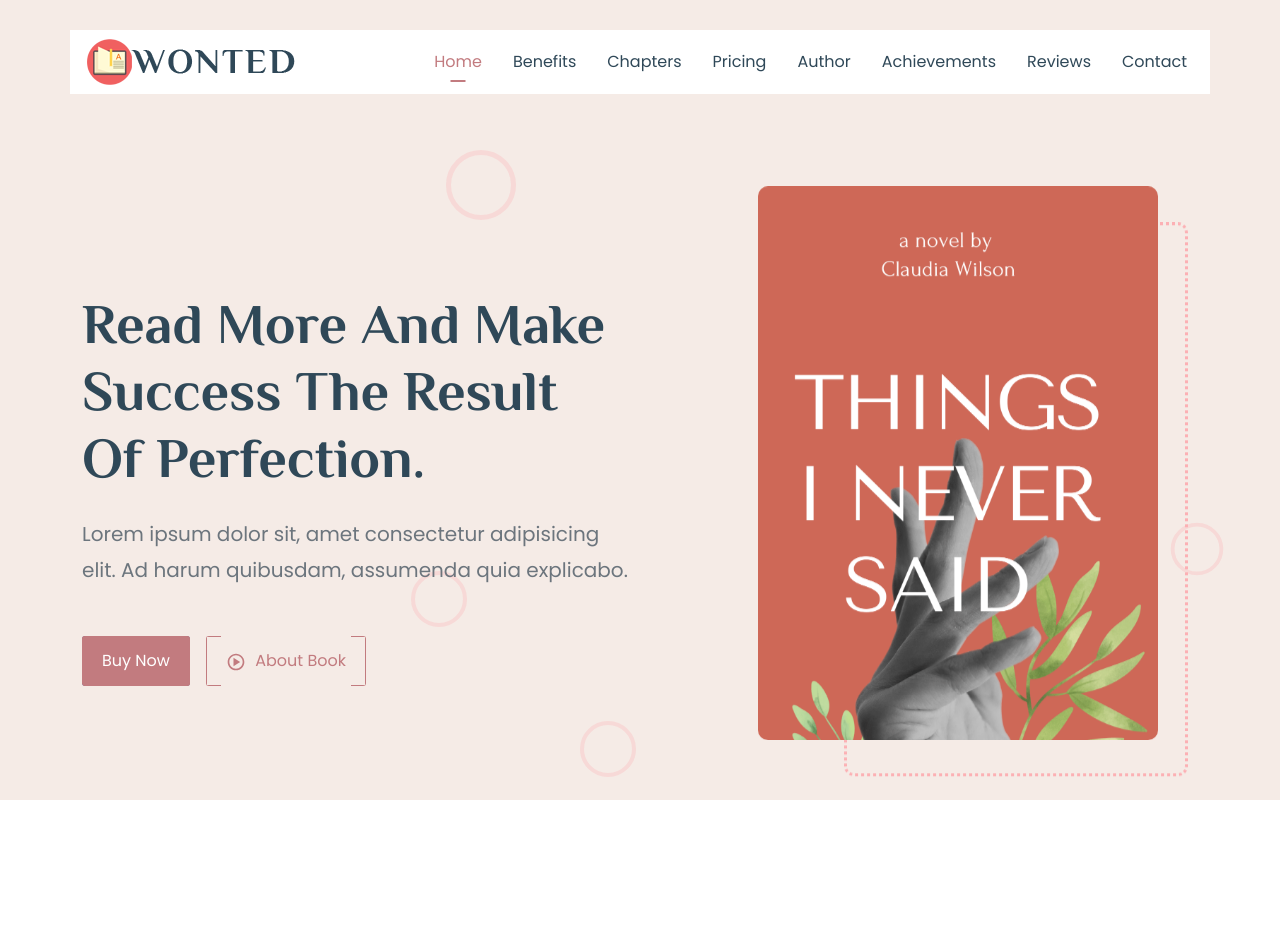
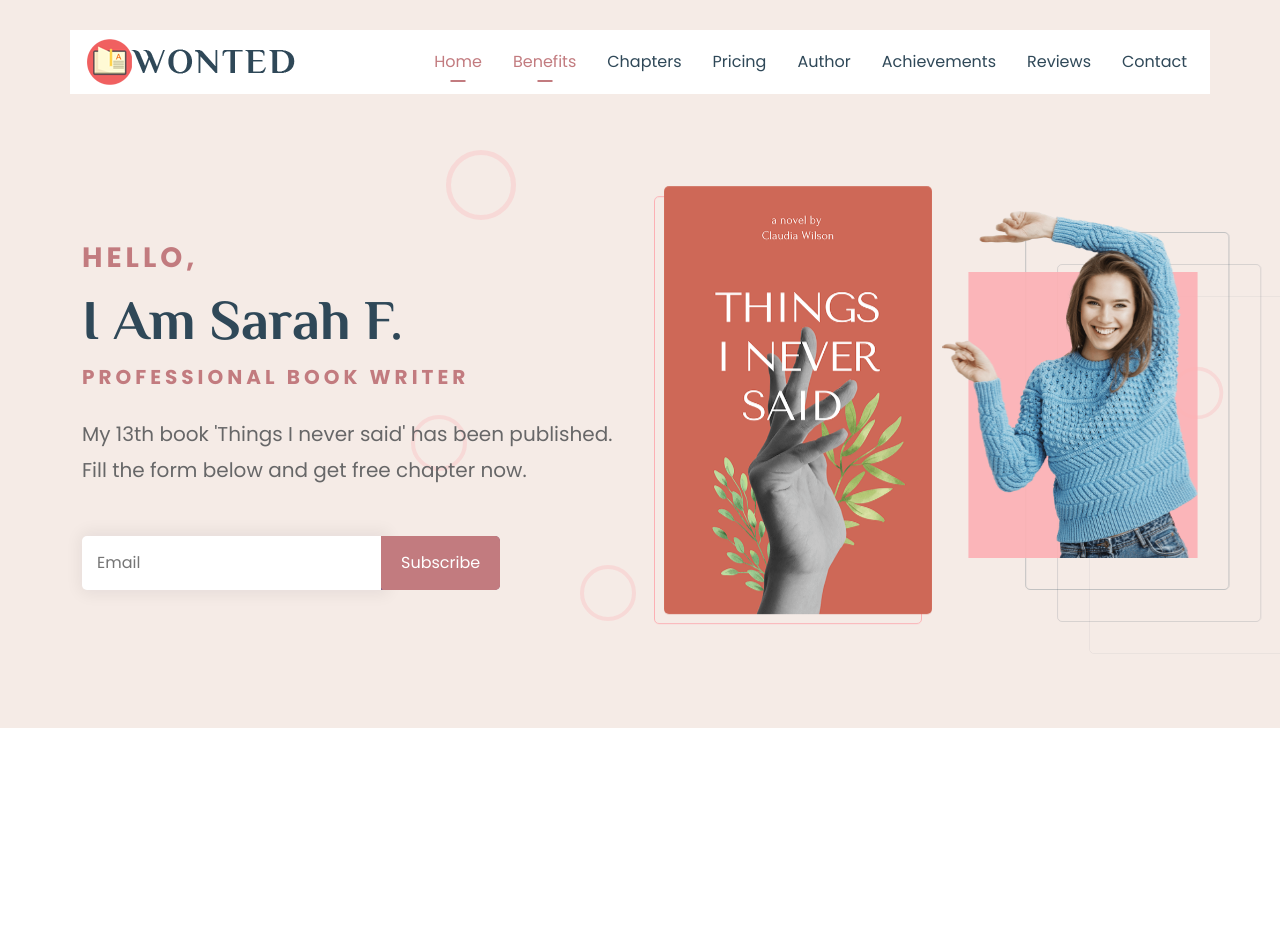
Before and after one commit to foysalimran/wonted-react, a React (Create React App) app: page /v5 in a window 1280 px wide. Shown: the top 952 px of the page. Built offline with nearby package versions, Linux system fonts and the light colour scheme.

Commit message:
version 5 dynamicly data added

```diff
--- a/src/App.js
+++ b/src/App.js
@@ -16,6 +16,7 @@ import SingleBlog from "./components/pages/single-blog";
 import Version03 from "./components/pages/version-03";
 import Version04 from "./components/pages/version-04";
 import Version06 from "./components/pages/version-06";
+import Version05 from "./components/pages/version-05";
 
 function App() {
   useEffect(() => {
@@ -33,7 +34,7 @@ function App() {
         <Route path="v2" element={<Version02 />} />
         <Route path="v3" element={<Version03 />} />
         <Route path="v4" element={<Version04 />} />
-        <Route path="v5" element={<Version02 />} />
+        <Route path="v5" element={<Version05 />} />
         <Route path="v6" element={<Version06 />} />
         <Route path="single-blog" element={<SingleBlog />} />
         <Route path="all-blog" element={<AllBlog />} />
--- a/src/components/achievementV2.js
+++ b/src/components/achievementV2.js
@@ -1,10 +1,10 @@
 import React from "react";
 import data from "../data/achievements.json"
 
-const AchievementV2 = () => {
+const AchievementV2 = ({bgColor}) => {
   const {achievements} = data;
   return (
-    <section id="achievement" className="section-padding achievement bg-one">
+    <section id="achievement" className="section-padding achievement bg-one" style={{backgroundColor: `${bgColor}`}}>
       <div className="container">
         <div className="row">
           <div className="col-xl-6 offset-xl-3 col-lg-10 offset-lg-1">
--- a/src/components/booksv3.js
+++ b/src/components/booksv3.js
@@ -3,10 +3,10 @@ import data from "../data/books.json"
 import { AiFillStar } from 'react-icons/ai';
 
 
-const Booksv3 = () => {
+const Booksv3 = ({bgColor}) => {
     const {booksv3} = data;
   return (
-    <section className="books section-padding">
+    <section className="books section-padding"  style={{backgroundColor: `${bgColor}`}}>
       <div className="container">
         <div className="row">
           <div className="col-xl-6 offset-xl-3 col-lg-10 offset-lg-1">
@@ -46,7 +46,7 @@ const Booksv3 = () => {
            <div className="books__book h-100 translateEffect1">
              <img
                className="img-fluid"
-               src="assets/images/book3.png"
+               src={data.image}
                alt="Book 3"
              />
              <p className="books__book__subtitle">{data.subtitle}</p>
--- /dev/null
+++ b/src/components/herov5.js
@@ -0,0 +1,122 @@
+import React from 'react';
+import data from "../data/herov1.json"
+
+const Herov5 = () => {
+    const {herov5} = data;
+    return (
+        <section
+        id="hero"
+        class="hero hero__padding overflow-hidden position-relative bg-one"
+      >
+        <div class="circle x1"></div>
+        <div class="circle x2"></div>
+        <div class="circle x3"></div>
+        <div class="circle x4"></div>
+        <div class="circle x5"></div>
+        <div class="container">
+          <div class="row gx-5 align-items-center">
+            <div class="col-lg-6 mb-4 mb-lg-0">
+              <div class="hero__content position-relative">
+              <div
+                  className="badge-text mb-2 fs-3 fw-bold"
+                  data-aos="fade-up"
+                  data-aos-duration="1000"
+                  data-aos-delay="700"
+                >
+                  Hello,
+                </div>
+                <h1
+                  className="display-4 mb-2 text-capitalize"
+                  data-aos="fade-up"
+                  data-aos-duration="1000"
+                  data-aos-delay="750"
+                >
+                  I am {herov5.name}
+                </h1>
+                <div
+                  className="badge-text mb-4 fs-5 fw-bold"
+                  data-aos="fade-up"
+                  data-aos-duration="1000"
+                  data-aos-delay="800"
+                >
+                 {herov5.title}
+                </div>
+                <p
+                  className="mb-5 fs-5"
+                  data-aos="fade-up"
+                  data-aos-duration="1000"
+                  data-aos-delay="850"
+                >
+                  {herov5.description}
+                </p>
+                <form
+                  action="assets/subscribe/subscribe.php"
+                  id="subscribe"
+                  data-aos="fade-up"
+                  data-aos-duration="1000"
+                  data-aos-delay="800"
+                >
+                  <div class="input-group">
+                    <input
+                      type="email"
+                      name="email"
+                      placeholder="Email"
+                      id="subscriber-email"
+                    />
+                    <button
+                      class="button button__primary"
+                      id="subscribe-button"
+                    >
+                      <span>{herov5.btn}</span>
+                    </button>
+                  </div>
+                  <div class="result">
+                    <p class="success-msg">
+                      <i class="icofont-check"></i> Your email has been stored!
+                    </p>
+                    <p class="error-msg">
+                      <i class="icofont-close"></i> Sorry! Something went wrong!
+                    </p>
+                  </div>
+                </form>
+                {/* <!-- Mailchimp subscription form --> */}
+                 {/* <form action="#" id="subscribe-mailchimp" data-wow-duration="1.5s">
+                <input type="email" name="email"  placeholder="Your Email" class="input-box">
+                <button type="submit" class="button button__primary">Subscribe</button>
+                <div class="result">
+                    <p class="success-msg"><i class="icofont-check"></i> You email has been stored!</p>
+                    <p class="error-msg"><i class="icofont-close"></i> Sorry! Something went wrong!</p>
+                </div>
+              </form>  */}
+              </div>
+            </div>
+            <div
+              class="col-lg-6 d-flex"
+              data-aos="fade-up"
+              data-aos-duration="1000"
+              data-aos-delay="700"
+            >
+              <div class="hero__book">
+                <div class="hero__book--wrapper">
+                  <img class="img-fluid" src={herov5.bookImage} alt="" />
+                </div>
+              </div>
+              <div class="hero__author text-center">
+                <div class="hero__author--inner hero__author--inner2">
+                  <div
+                    class="hero__author--inner--pic hero__author--inner2--pic d-flex align-items-end justify-content-center"
+                    style={{backgroundImage: `url(${herov5.writerImage})`}}
+                  ></div>
+                  <div class="frame frame-1"></div>
+                  <div class="frame frame-2"></div>
+                  <div class="frame frame-3"></div>
+                </div>
+              </div>
+            </div>
+          </div>
+        </div>
+      </section>
+    );
+};
+
+export default Herov5;
--- /dev/null
+++ b/src/components/pages/version-05.js
@@ -0,0 +1,33 @@
+import React from "react";
+import CtaV5 from "../ctav5";
+import FunFacts from "../fun-facts";
+import Testimonial from "../testimonial";
+import Eventv2 from "../eventv2";
+import Booksv3 from "../booksv3";
+import Blog from "../blog";
+import CtaV4 from "../ctav4";
+import Herov5 from "../herov5";
+import AuthorV2 from "../authorv2";
+import Booksv1 from "../booksv1";
+import AchievementV2 from "../achievementv2";
+import Contact from "../contact";
+
+const Version05 = () => {
+  return (
+    <>
+      <Herov5 />
+      <AuthorV2 />
+      <Booksv1 />
+      <FunFacts />
+      <Booksv3 bgColor="#f5ebe6"/>
+      <AchievementV2 bgColor="#fff"/>
+      <Eventv2 />
+      <Testimonial bgColor="#fff" cardColor="#f5ebe6"/>
+      <CtaV5 />
+      <Blog />
+      <CtaV4 />
+      <Contact />
+    </>
+  );
+};
+export default Version05;
--- a/src/components/testimonial.js
+++ b/src/components/testimonial.js
@@ -7,12 +7,12 @@ import "swiper/css/autoplay";
 import { Autoplay, Pagination } from "swiper";
 import testimonialData from "../data/testimonial.json"
 
-const Testimonial = () => {
+const Testimonial = ({bgColor, cardColor}) => {
   const { testimonial } = testimonialData;
 
   return (
     // <!-- ========== Testimonial section start ========== -->
-    <section id="reviews" className="section-padding testimonial bg-one">
+    <section id="reviews" className="section-padding testimonial bg-one" style={{backgroundColor: `${bgColor}`}}>
       <div className="container">
         <div className="row">
           <div className="col-xl-6 offset-xl-3 col-lg-10 offset-lg-1">
@@ -66,7 +66,7 @@ const Testimonial = () => {
                     data-aos-duration="1000"
                     data-aos-delay="300"
                   >
-                <div className="testi-card card h-100 translateEffect1">
+                <div className="testi-card card h-100 translateEffect1" style={{backgroundColor: `${cardColor}`}}>
                   <div className="card-body p-4">
                     <div className="testi-card__quotation">
                       <i className="icofont-quote-right"></i>
--- a/src/data/books.json
+++ b/src/data/books.json
@@ -35,7 +35,7 @@
     },
     "booksv3": {
         "title": "Books",
-        "subtitle": "Some of my best selling books",
+        "subtitle": "Weekly best selling at Amazon",
         "booksItem": [
             {
                 "id": 1,
@@ -47,22 +47,22 @@
             {
                 "id": 2,
                 "image": "assets/images/book7.png",
-                "subtitle": "Rich dad, poor dad",
-                "title": "Think & grow rich",
+                "subtitle": "Basic Programming",
+                "title": "Rich dad, poor dad",
                 "price": "$99"
             },
             {
                 "id": 3,
                 "image": "assets/images/book5.png",
-                "subtitle": "Eat the frog",
-                "title": "Think & grow rich",
+                "subtitle": "Basic Programming",
+                "title": "Eat the frog",
                 "price": "$99"
             },
             {
                 "id": 4,
                 "image": "assets/images/book6.png",
-                "subtitle": "Design patterns",
-                "title": "Think & grow rich",
+                "subtitle": "Basic Programming",
+                "title": "Design patterns",
                 "price": "$99"
             }
         ]
--- a/src/data/herov1.json
+++ b/src/data/herov1.json
@@ -30,6 +30,15 @@
     "secondBtn": "About Book"
   },
   "herov5": {
+    "name": "Sarah F.",
+    "title": "PROFESSIONAL BOOK WRITER",
+    "description": "My 13th book 'Things I never said' has been published. Fill the form below and get free chapter now.",
+    "bookImage": "assets/images/book.png",
+    "writerImage": "assets/images/writer-2.png",
+    "btn": "Subscribe"
+  },
+
+  "herov6": {
     "title": "John Smith.",
     "subtitle": "FINANCE MANAGEMENT BOOK WRITER",
     "description": "I'm creative book writer based in Boston, and I'm very passionate and dedicate about my writings.",
```
